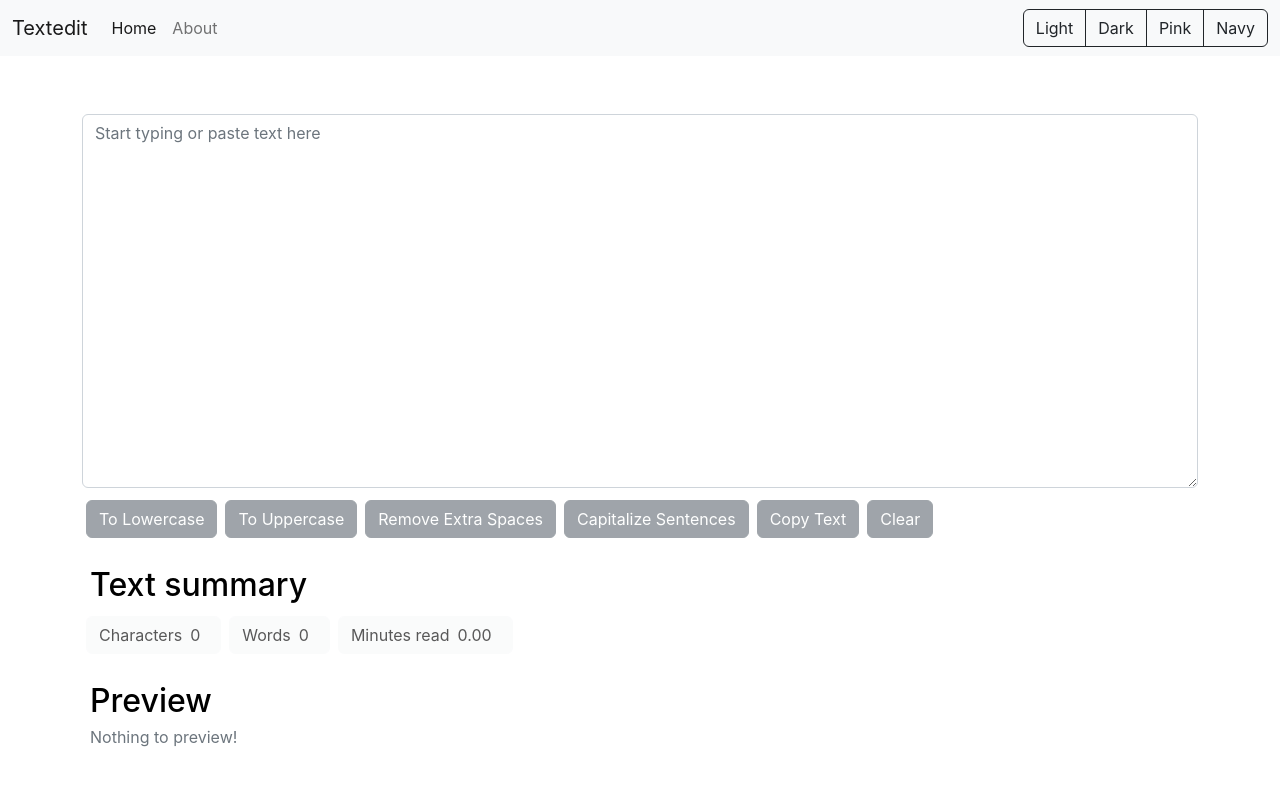
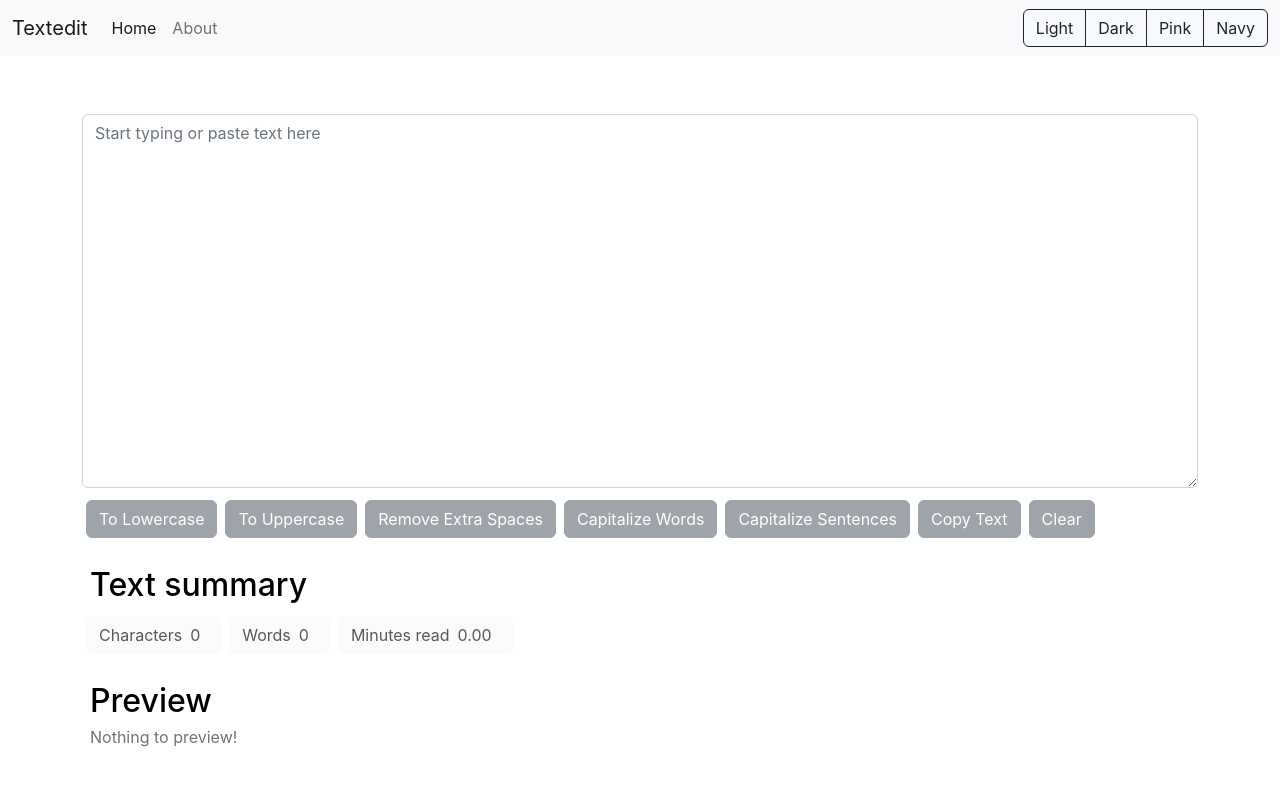
Before and after one commit to pushkardangi/textedit-app, a React (Create React App) app: page / in a window 1280 px wide. Shown: the top 786 px of the page. Built offline with nearby package versions, Linux system fonts and the light colour scheme.

Commit message:
newFeature: capitalizeWords feature added

```diff
--- a/src/components/TextForm.js
+++ b/src/components/TextForm.js
@@ -34,6 +34,18 @@ export default function TextForm(props) {
 
     setText(newText);
     props.showAlert('secondary','Removed extra spaces.')
+  };
+
+  const handleCapitalizeWords = () => {
+    let newText = "";
+    let myArray = text.split(" ");
+
+    for(let i = 0; i < myArray.length; i++){
+      newText += myArray[i].charAt(0).toUpperCase() + myArray[i].substring(1) + " ";
+    }
+
+    setText(newText);
+    props.showAlert('secondary','All words Capitalized.')
   };
 
   const handleCapitalizeSentences = () => {
@@ -170,6 +182,14 @@ export default function TextForm(props) {
           type="button"
           disabled={text.length===0}
           className={`btn btn-${btn} m-1`}
+          onClick={handleCapitalizeWords}>
+          Capitalize Words
+        </button>
+
+        <button
+          type="button"
+          disabled={text.length===0}
+          className={`btn btn-${btn} m-1`}
           onClick={handleCapitalizeSentences}>
           Capitalize Sentences
         </button>
```
